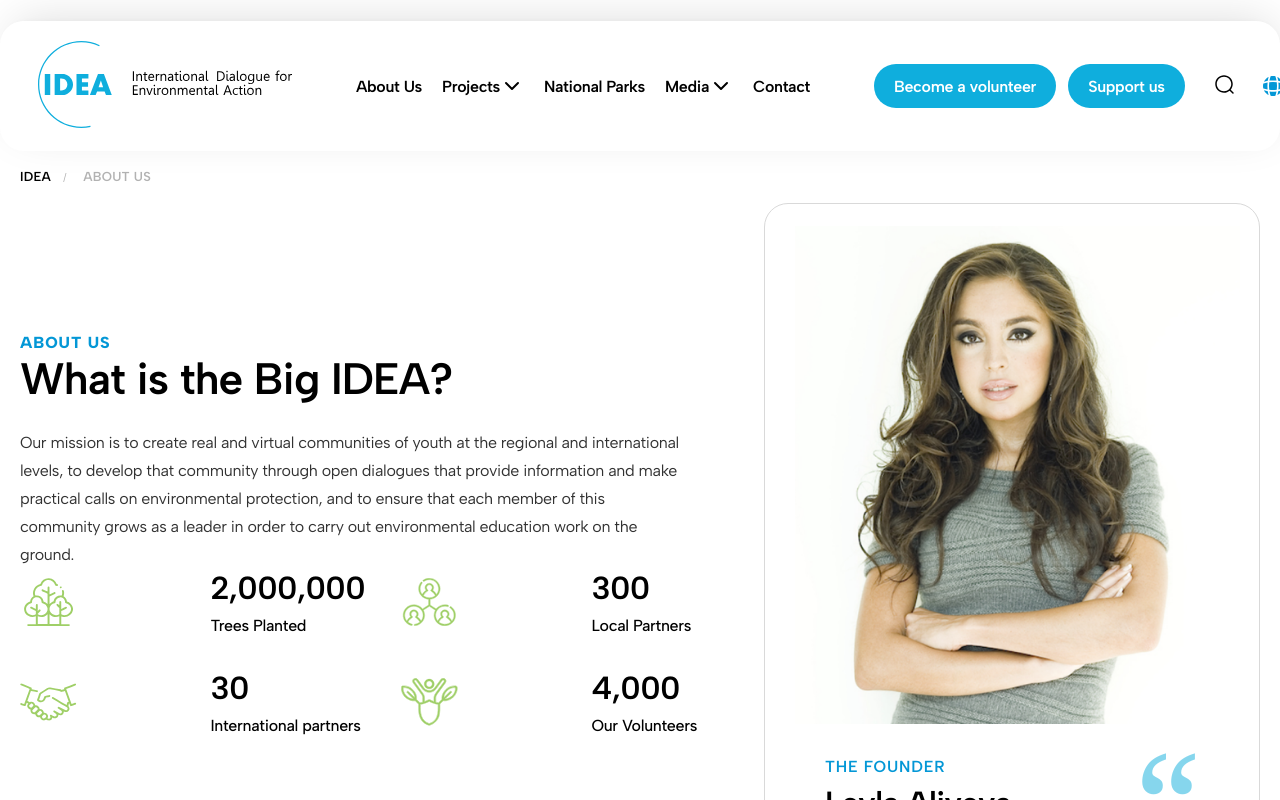
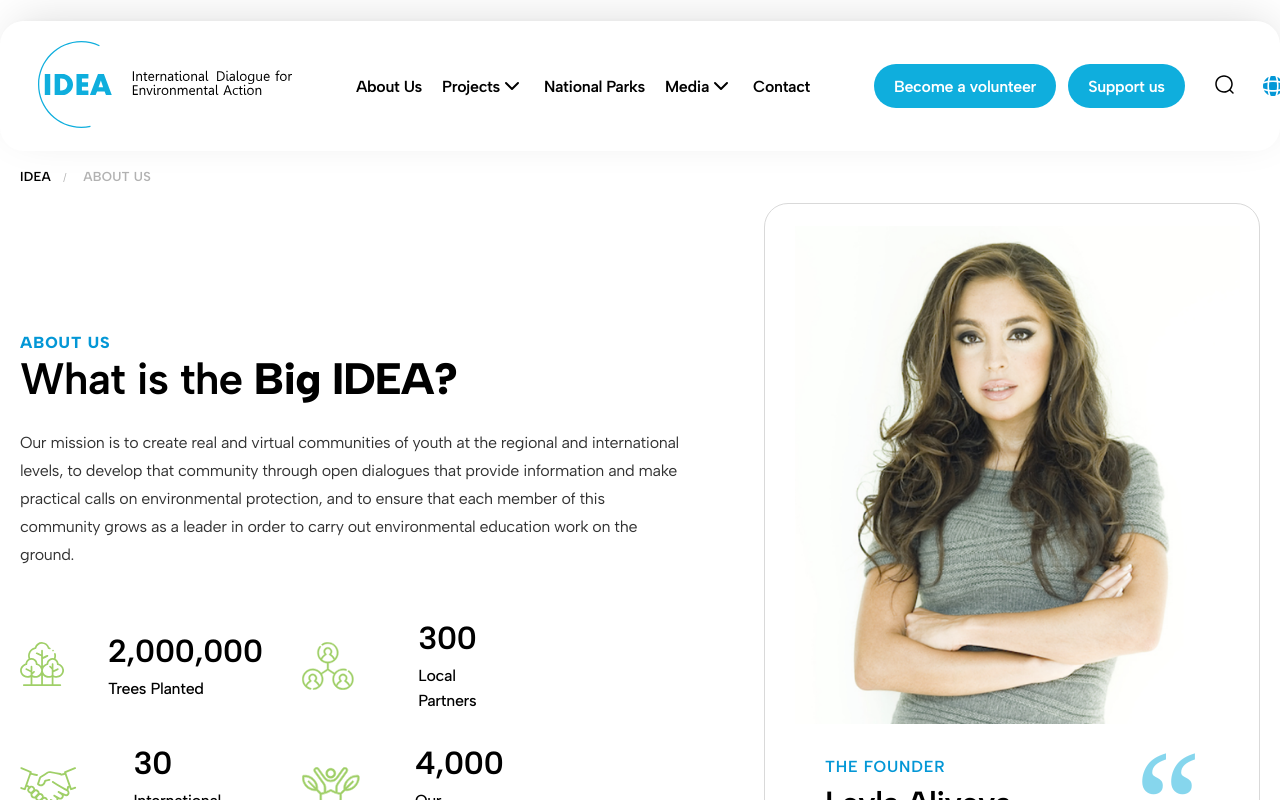
Before and after one commit to rashidovjavid1/Idea-clone, a Next.js app: page /about in a window 1280 px wide. Shown: the top 800 px of the page. Built offline with nearby package versions, Linux system fonts and the light colour scheme.

Commit message:
feat: Update About page styling; enhance text presentation and layout for big idea section

```diff
--- a/app/about/about.scss
+++ b/app/about/about.scss
@@ -69,7 +69,7 @@
           padding-top: 13rem;
 
           span {
-            color: var(--Main-Color-01, #0397d6);
+            color: #0397d6;
             font-size: 1.6rem;
             font-style: normal;
             font-weight: 800;
@@ -90,6 +90,15 @@
               font-weight: 600;
               line-height: normal;
               letter-spacing: -0.088rem;
+
+              strong {
+                color: #000;
+                font-size: 4.4rem;
+                font-style: normal;
+                font-weight: 800;
+                line-height: normal;
+                letter-spacing: -0.088rem;
+              }
             }
 
             p {
@@ -104,27 +113,23 @@
           }
 
           .bigIdeaItems {
-            flex-wrap: wrap;
-            align-items: flex-start;
-            gap: 4.7rem;
-            display: flex;
+            display: grid;
+            margin-top: 5rem;
 
             .bigIdeaItem {
-              width: 35rem;
+              width: 80%;
+              gap: 3.1rem;
+              grid-template-columns: 2fr 2fr;
+              display: grid;
+              justify-content: flex-start;
               align-items: center;
-              gap: 3.1rem;
-              display: grid;
-              grid-template-columns: 2fr 2fr;
 
               .ideaIcon {
-                box-sizing: border-box;
-                margin: 0;
-                padding: 0;
-
+                width: 5.6997rem;
+                height: 4.8947rem;
                 img {
+                  object-fit: contain;
                   flex-shrink: 0;
-                  width: 5.6997rem;
-                  height: 4.8947rem;
                 }
               }
 
--- a/app/about/page.jsx
+++ b/app/about/page.jsx
@@ -23,7 +23,10 @@ const page = () => {
             <div className="left">
               <span>About us</span>
               <div className="text">
-                <h2>What is the Big IDEA?</h2>
+                <h2>
+                  What is the
+                  <strong> Big IDEA?</strong>
+                </h2>
                 <p>
                   Our mission is to create real and virtual communities of youth
                   at the regional and international levels, to develop that
```
